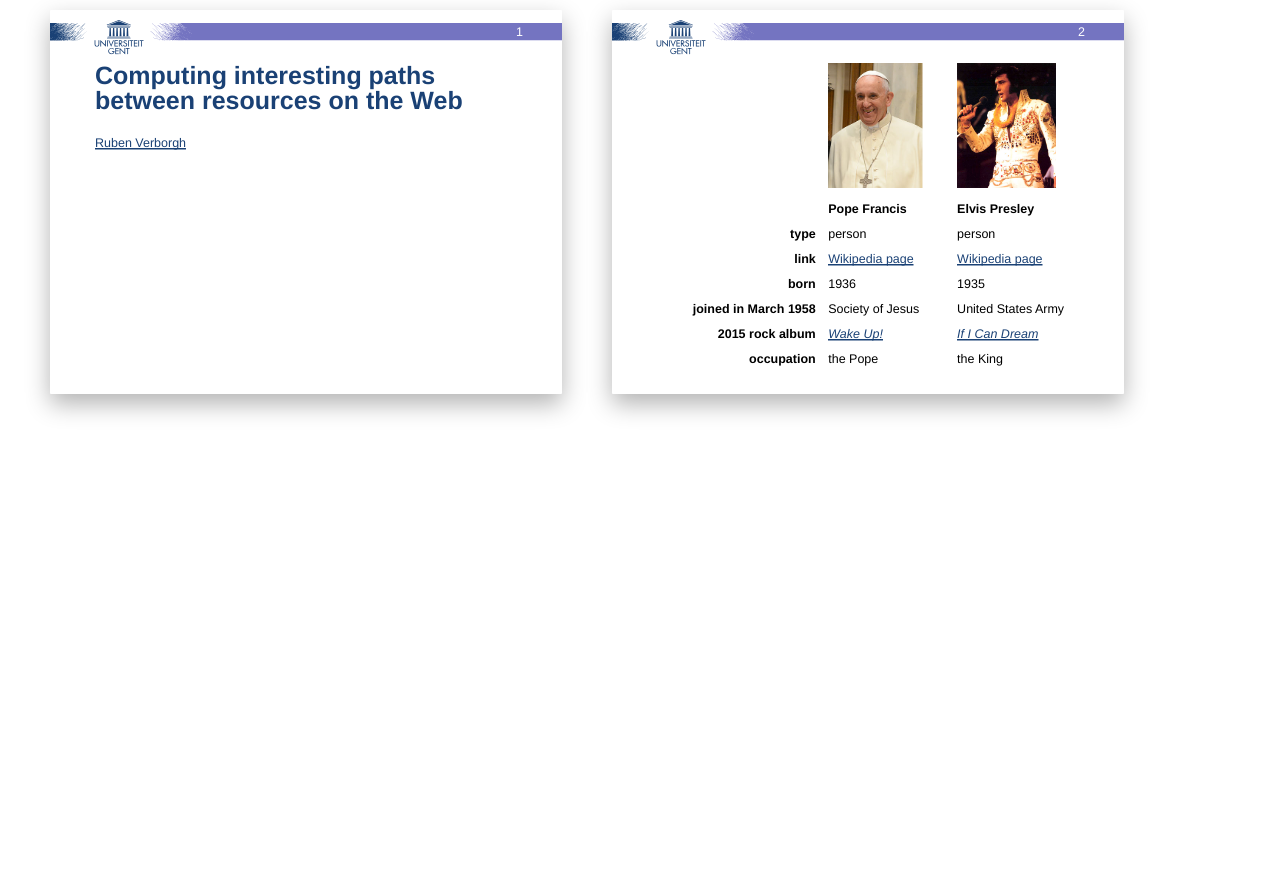
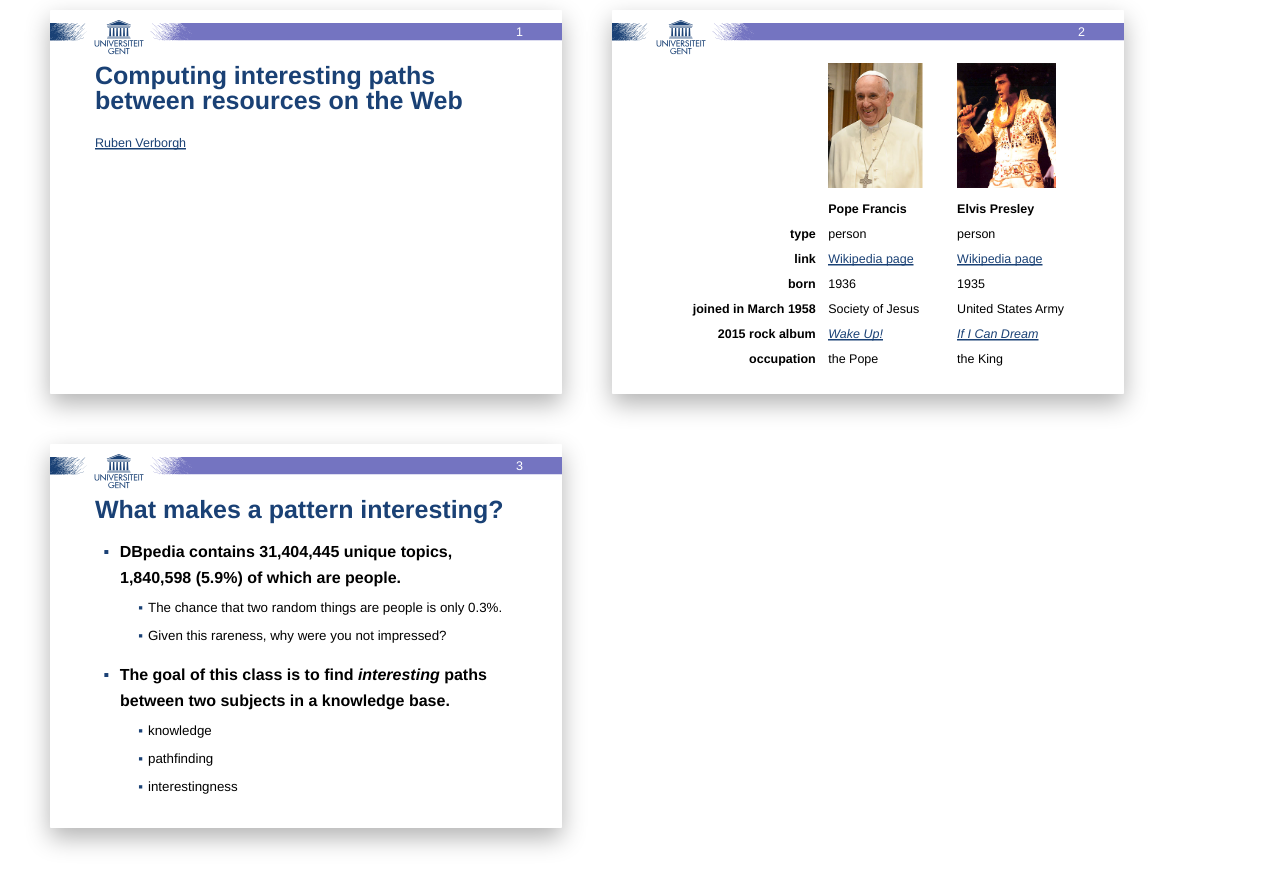
Before and after one commit to RubenVerborgh/Computing-Interesting-Paths, a website: page index.html in a window 1280 px wide. Shown: the part 220-1098 px from the top of the page. Before the commit the page ends 800 px from the top, so only its background shows below. Drawn offline with Linux system fonts and the light colour scheme.

Commit message:
Introduce class topic.

```diff
--- a/index.html
+++ b/index.html
@@ -70,6 +70,29 @@
     </table>
   </div>
 
+  <div class="slide">
+    <h2>What makes a pattern interesting?</h2>
+    <ul>
+      <li>
+        DBpedia contains 31,404,445 unique topics,<br>
+        1,840,598 (5.9%) of which are people.
+        <ul>
+          <li class="next">The chance that two random things are people is only 0.3%.</li>
+          <li class="next">Given this rareness, why were you not impressed?</li>
+        </ul>
+      </li>
+      <li class="next">
+        The goal of this class is to find <em>interesting</em> paths
+        between two subjects in a knowledge base.
+        <ul>
+          <li class="next">knowledge</li>
+          <li class="next">pathfinding</li>
+          <li class="next">interestingness</li>
+        </ul>
+      </li>
+    </ul>
+  </div>
+
   <div class="progress"></div>
   <footer class="badge">
     <a href="https://github.com/RubenVerborgh/">Discuss on GitHub</a>
--- a/styles/custom.css
+++ b/styles/custom.css
@@ -1,3 +1,21 @@
+li {
+  font-weight: bold;
+  font-size: 24pt;
+  line-height: 1.6;
+  margin-top: 24pt;
+  text-indent: -2.3em !important;
+}
+li:before {
+  content: '▪ ' !important;
+  padding-right: .1em !important;
+}
+
+li li {
+  font-weight: normal;
+  font-size: 20pt;
+  margin-top: 10pt;
+}
+
 a.image {
   background: transparent;
 }
```
